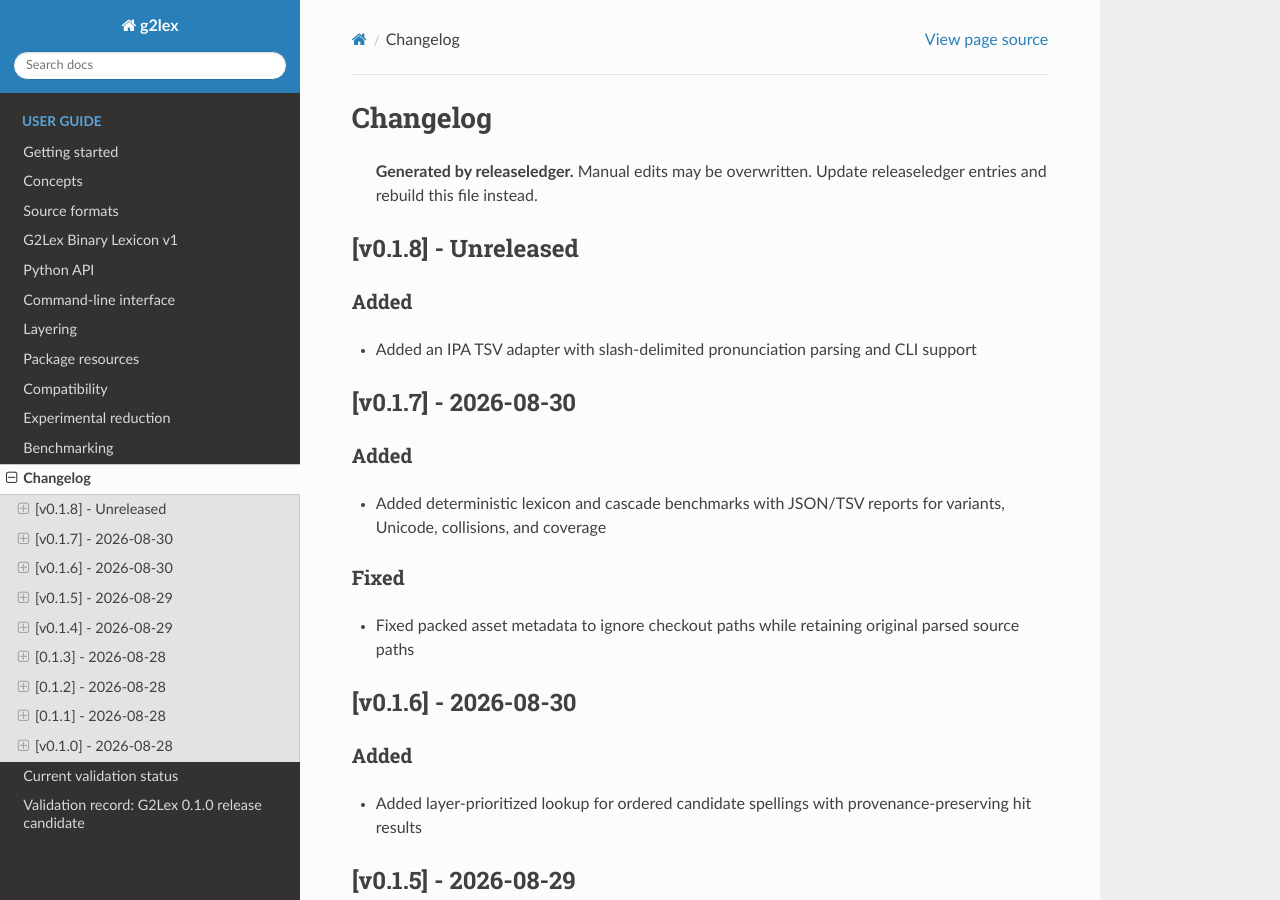
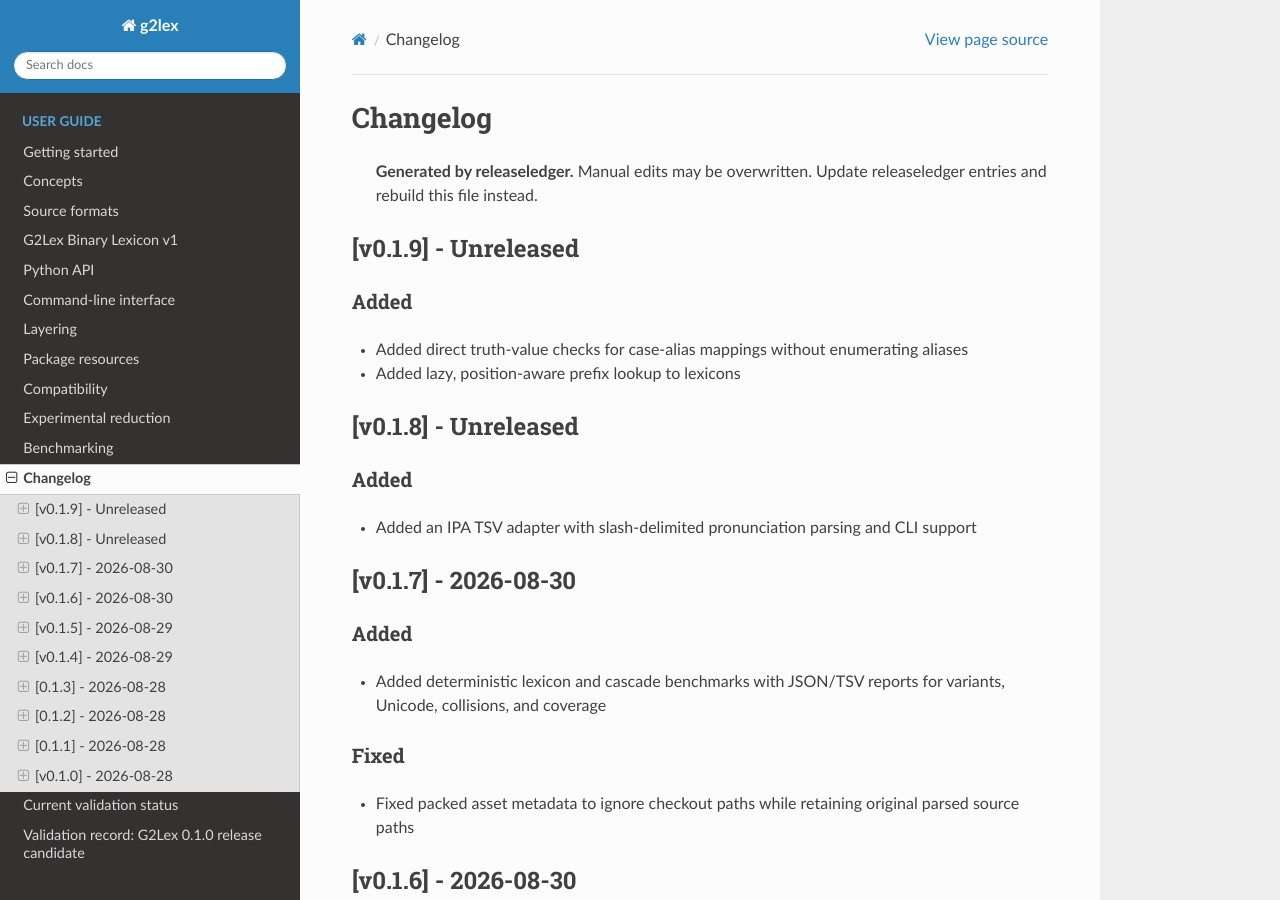
Before and after one commit to buchwandler/g2lex, a Sphinx documentation site: the page built from docs/changelog.md, in a window 1280 px wide and 900 px high. Built offline with Sphinx 7.4.7 and the Read the Docs theme 3.1.0, drawn with Linux system fonts in a browser that asks for light colours.

Commit message:
doc: changelog

```diff
--- a/docs/changelog.md
+++ b/docs/changelog.md
@@ -1,6 +1,15 @@
 # Changelog
 
 > **Generated by releaseledger.** Manual edits may be overwritten. Update releaseledger entries and rebuild this file instead.
+
+## [v0.1.9] - Unreleased
+
+### Added
+
+- Added direct truth-value checks for case-alias mappings without enumerating aliases
+- Added lazy, position-aware prefix lookup to lexicons
+
+<!-- generated by releaseledger -->
 
 ## [v0.1.8] - Unreleased
 
```
Also changed, not shown: .ledger/releaseledger/data/ledgers/main/releases/v0.1.8/release.md, .ledger/releaseledger/data/ledgers/main/releases/v0.1.9/entries/entry-0001.md (added), .ledger/releaseledger/data/ledgers/main/releases/v0.1.9/entries/entry-0002.md (added), .ledger/releaseledger/data/ledgers/main/releases/v0.1.9/entries/entry-0003.md (added), .ledger/releaseledger/data/ledgers/main/releases/v0.1.9/release.md (added), 2 other files.
